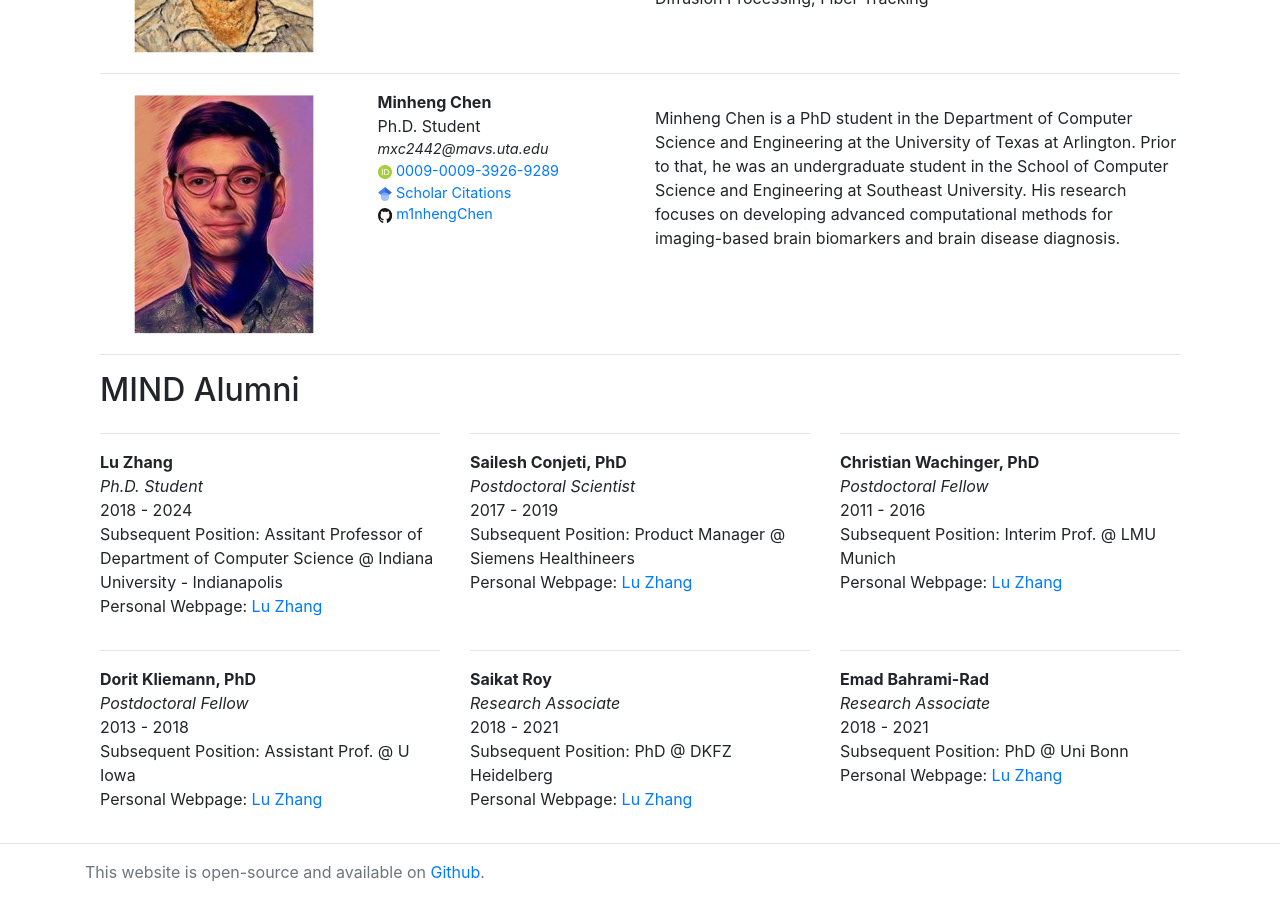
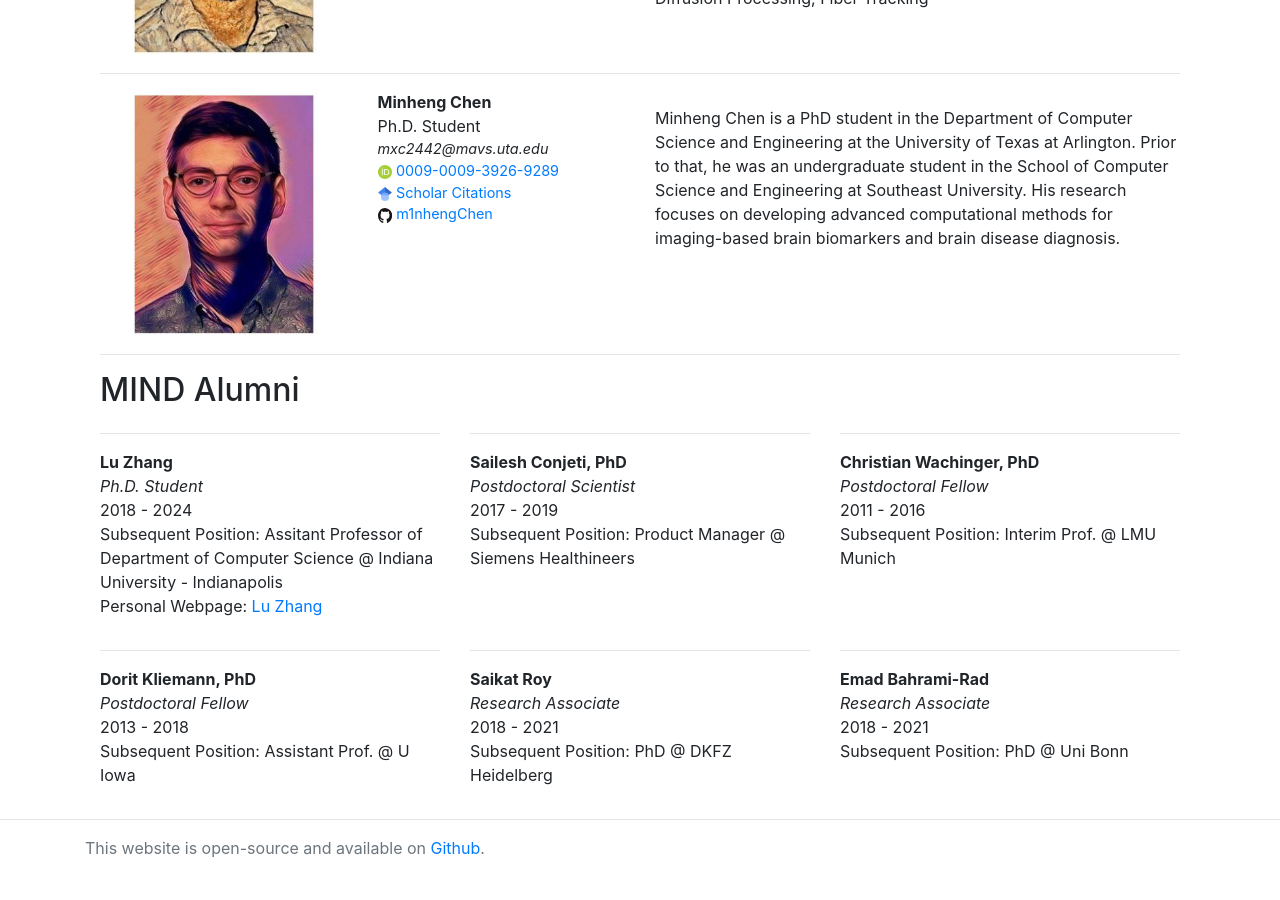
Before and after one commit to Deep-MI/Deep-MI.github.io, a Jekyll site: the page built from members/index.html, in a window 1280 px wide and 900 px high, scrolled down 2722 px. Built offline with Jekyll 4.4.1, drawn with Linux system fonts in a browser that asks for light colours; nearby versions of some CDN libraries; comment, search, counter and statistics services are not loaded; after the commit the page ends 3598 px from its top, so only the background shows below that.

Commit message:
Update members.html

```diff
--- a/_layouts/members.html
+++ b/_layouts/members.html
@@ -23,7 +23,9 @@
             <p><strong>{{alum.name}}</strong>  <br> <em>{{alum.position}}</em><br>
             {% if alum.startdate %} {{alum.startdate}} - {% endif %}{{alum.enddate}} <br>
             Subsequent Position: {{alum.current}} <br>
-            Personal Webpage: <a href="{{alum.webpage}}"> Lu Zhang </a></p>
+            {% if alum.webpage %}
+            Personal Webpage: <a href="{{alum.webpage}}"> Lu Zhang </a>
+            {% endif %}</p>
           </div>
       </div>
    {% endfor %}
```
